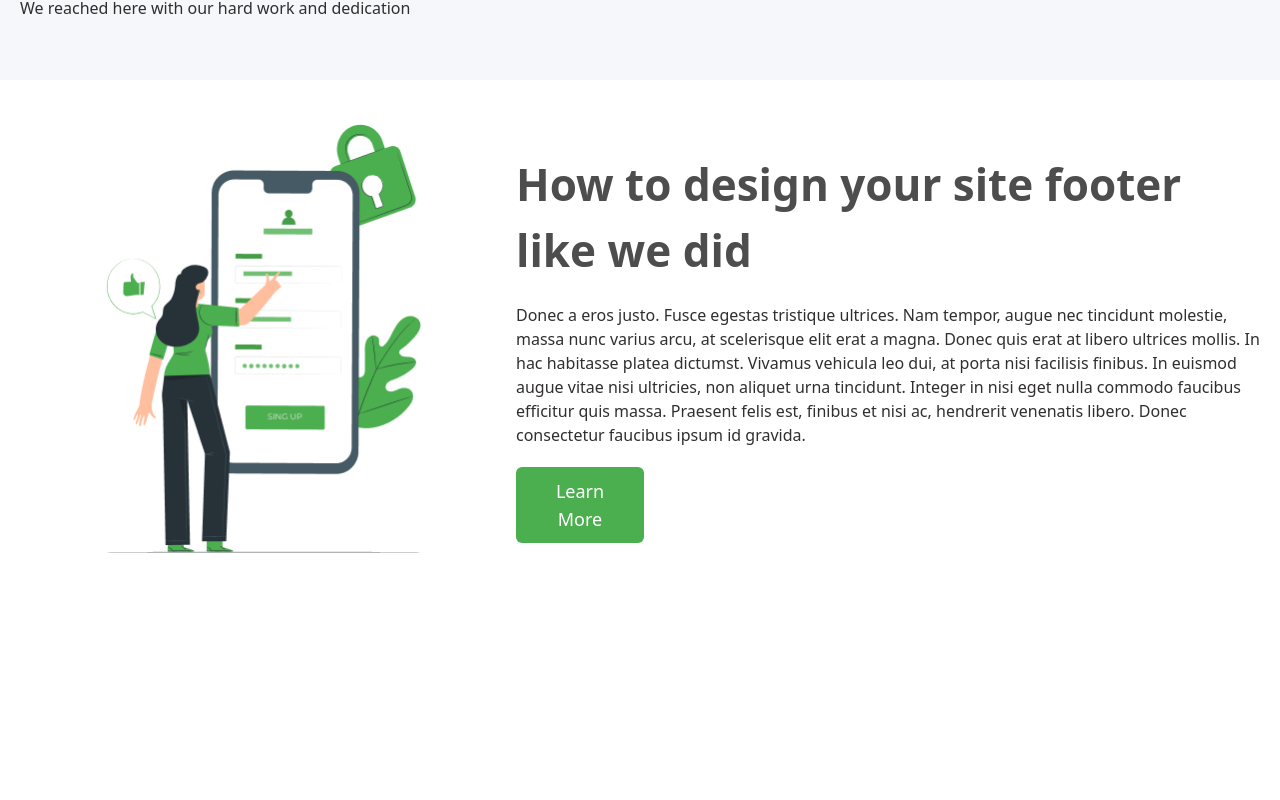
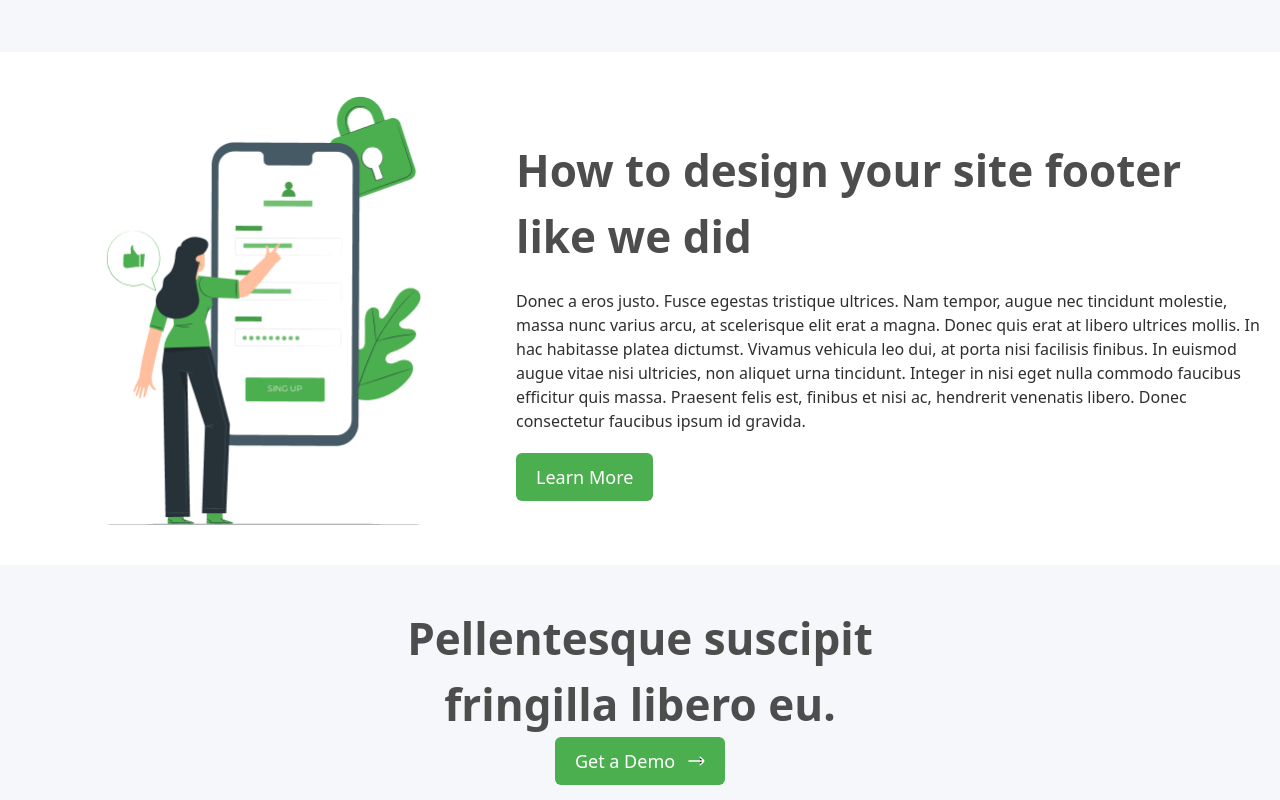
Before and after one commit to steffenvolbeat/Landing_Page, a Next.js app in the folder landing-page/: page / in a window 1280 px wide. Shown: the part 1997-2797 px from the top of the page. Before the commit the page ends 2590 px from the top, so only its background shows below. Built offline with nearby package versions, Linux system fonts and the light colour scheme.

Commit message:
get a demo section

```diff
--- a/landing-page/src/app/components/btn/Btn.tsx
+++ b/landing-page/src/app/components/btn/Btn.tsx
@@ -16,7 +16,7 @@ export const Btn = ({ handleClick, title, isIcon, }: BtnProps) => {
     <button
       onClick={handleClick}
       className={`
-        flex justify-center items-center gap-3 pt-2.5 pb-2.5 pl-5 pr-5 rounded-[6px] text-white text-lg max-w-32
+        flex justify-center items-center gap-3 pt-2.5 pb-2.5 pl-5 pr-5 rounded-[6px] text-white text-lg max-w-44
         ${styles.btn_bg}
         `}>
       {title}
--- /dev/null
+++ b/landing-page/src/app/components/getDemo/GetDemo.tsx
@@ -0,0 +1,20 @@
+"use client";
+
+import React from "react";
+import { Btn } from "../btn/Btn";
+
+export const GetDemo = () => {
+  const handleClick = () => {
+    console.log("Button wurde geklickt!");
+  };
+
+  return (
+    <section className="text-center bg-[var(--main-background)] flex flex-col justify-center items-center p-10">
+      <h2>
+        Pellentesque suscipit <br />
+        fringilla libero eu.
+      </h2>
+      <Btn handleClick={handleClick} title={"Get a Demo"} isIcon={true} />
+    </section>
+  );
+};
--- a/landing-page/src/app/page.tsx
+++ b/landing-page/src/app/page.tsx
@@ -1,4 +1,5 @@
 import Clients from "./components/clients/Clients";
+import { GetDemo } from "./components/getDemo/GetDemo";
 import Header from "./components/header/Header";
 import HelpLocal from "./components/help-local/HelpLocal";
 import HowToDesign from "./components/how-to-design/HowToDesign";
@@ -15,7 +16,7 @@ export default function Home() {
       <Clients />
       <HelpLocal />
       <HowToDesign/>
-
+      <GetDemo/>
     </div>
   );
 }
```
